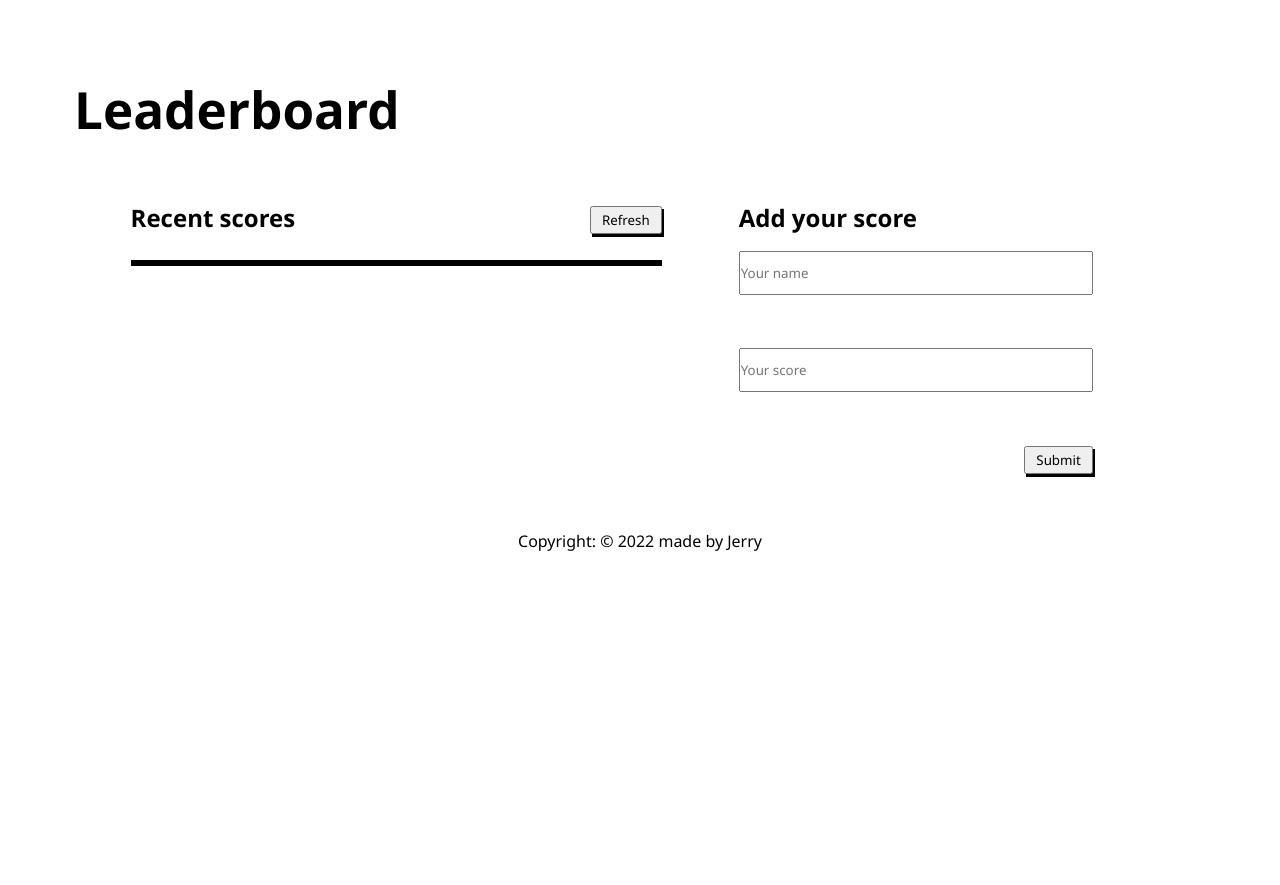
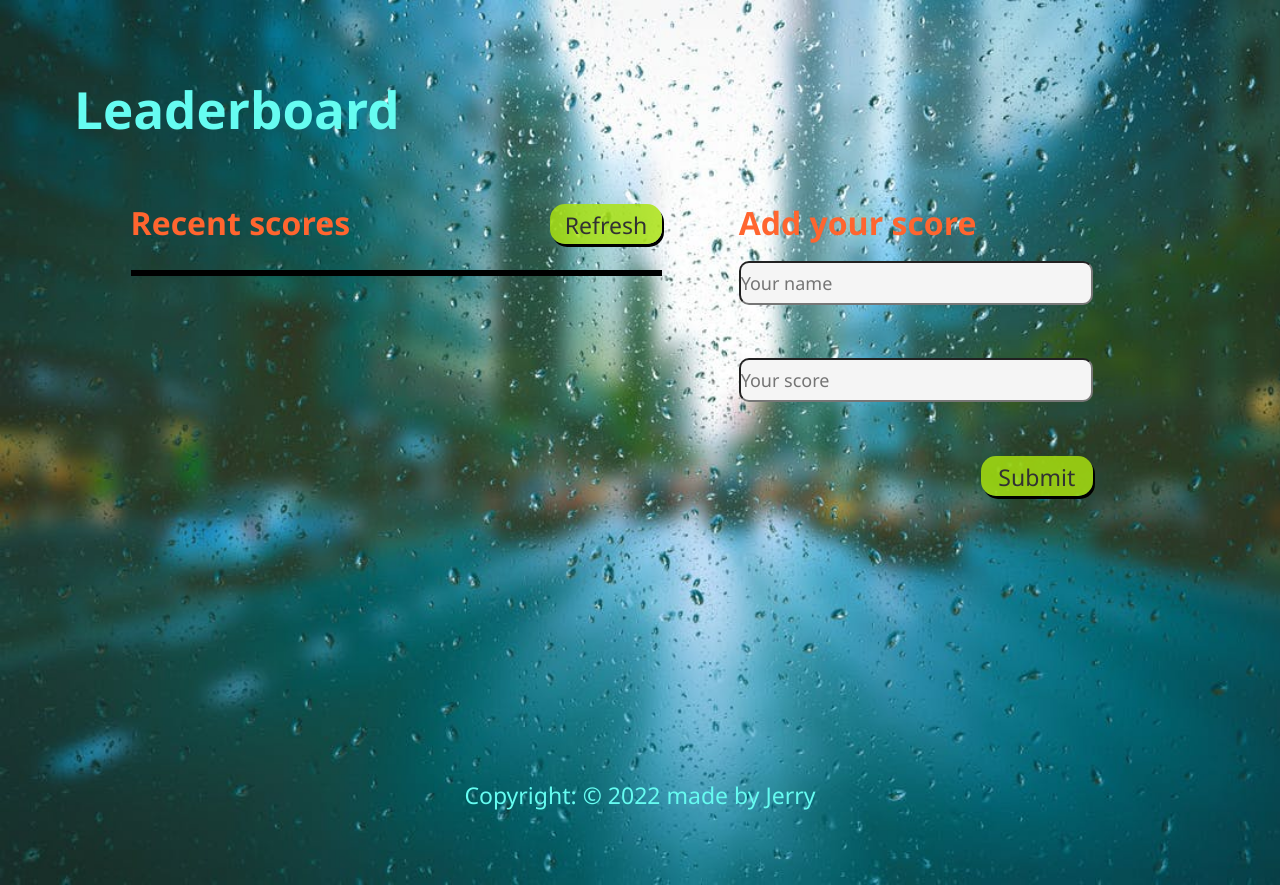
Before and after one commit to jerryowusu/LeaderBoard, a website built with webpack: page src/index.html in a window 1280 px wide. Before the commit the page ends 800 px from the top, so only its background shows below. Built offline with nearby package versions, Linux system fonts and the light colour scheme; no server answers.

Commit message:
Styling the leaderboard

```diff
--- a/src/style.css
+++ b/src/style.css
@@ -7,7 +7,11 @@
 body {
   margin: 10px;
   padding: 5%;
-}
+  background-image: url('images/pexels-photo-531880.jpeg');
+  background-repeat: no-repeat;
+  background-size: cover;
+  font-size: smaller;
+  }
 
 main {
   display: flex;
@@ -17,8 +21,8 @@ main {
 }
 
 footer {
-  width: 100%;
   text-align: center;
+  margin-top: 20%;
 }
 
 li {
@@ -26,7 +30,12 @@ li {
 }
 
 h1 {
-  font-size: 3.2rem;
+  font-size: 2.2rem;
+  color: #66fcf1;
+}
+
+h2 {
+  color: #ff652f;
 }
 
 .heading {
@@ -61,20 +70,70 @@ h1 {
   display: flex;
   justify-content: space-between;
   padding: 10px;
-  font-weight: bolder;
+  font-weight: bold;
 }
 
 .score:nth-child(even) {
-  background-color: #ccc;
+  color: #da7b93;
+}
+
+.score:nth-child(odd) {
+  background-color: rgba(171, 228, 15, 0.826);
 }
 
 .input {
   margin-bottom: 15%;
-  height: 2.5rem;
+  height: 2rem;
+  font-size: medium;
+  border-radius: 10px;
+  outline: none;
+  background-color: whitesmoke;
 }
 
 .btn {
   padding: 3px 10px;
   box-shadow: 2px 3px #000;
   align-self: end;
+  color: #313133;
+  background: rgba(171, 228, 15, 0.826);
+  border: none;
+  border-radius: 15px;
+  }
+
+footer p {
+  font-size: larger;
+  color: #66fcf1;
 }
+
+@media screen and (min-width: 480px) {
+  body {
+    font-size: larger;
+  }
+
+  h1 {
+    font-size: 3.2rem;
+  }
+
+  h2 {
+    font-size: 2rem;
+  }
+
+  .score {
+    padding: 10px;
+    font-weight: bolder;
+    font-size: larger;
+  }
+
+  .input {
+    height: 2.5rem;
+  font-size: large;
+  }
+
+  .btn {
+    width: 7rem;
+    height: 2.5rem;
+  font-size: larger;
+  padding: 5px 15px;
+
+  }
+}
```
Also changed, not shown: src/images/pexels-photo-531880.jpeg (added).
